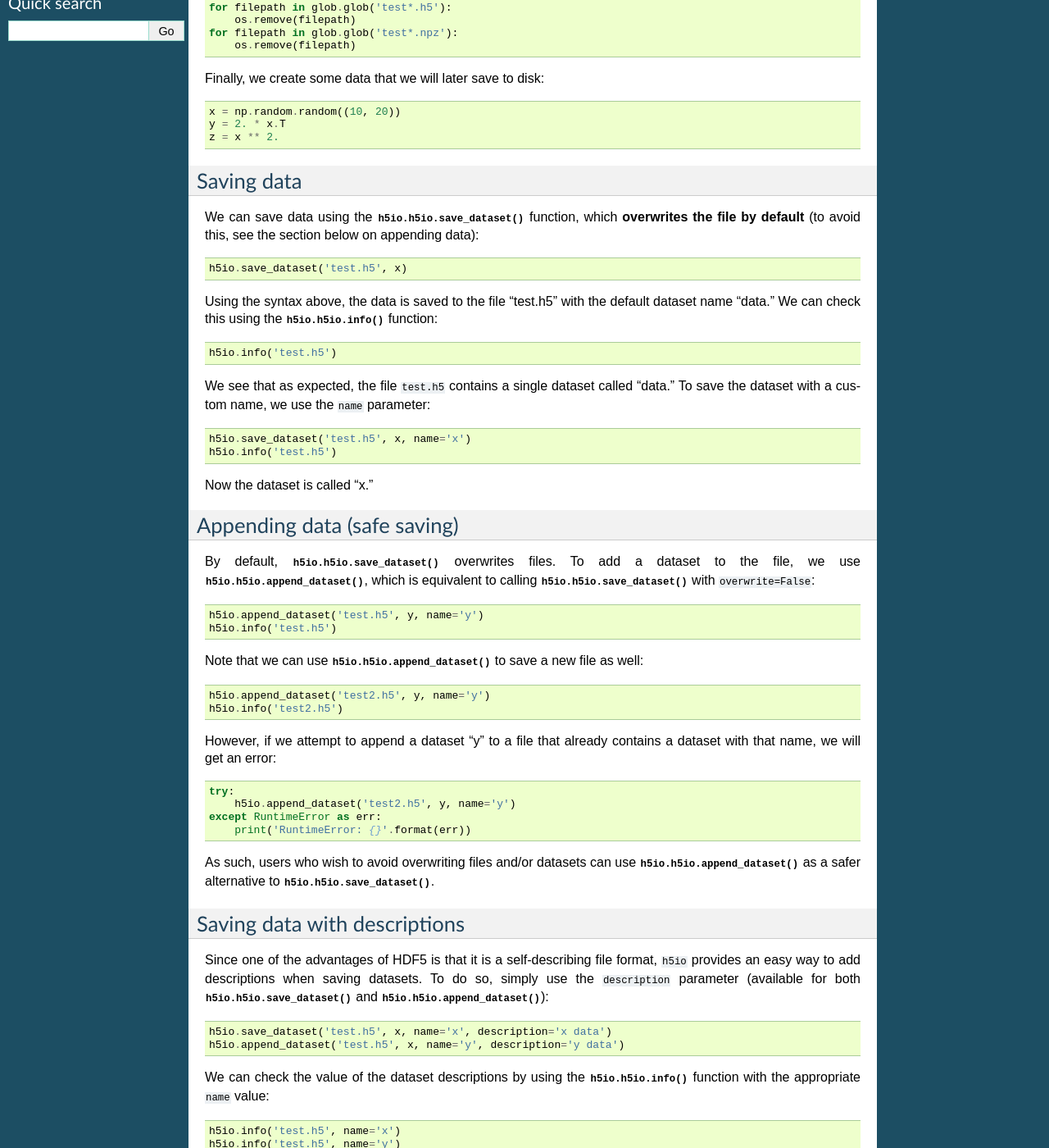
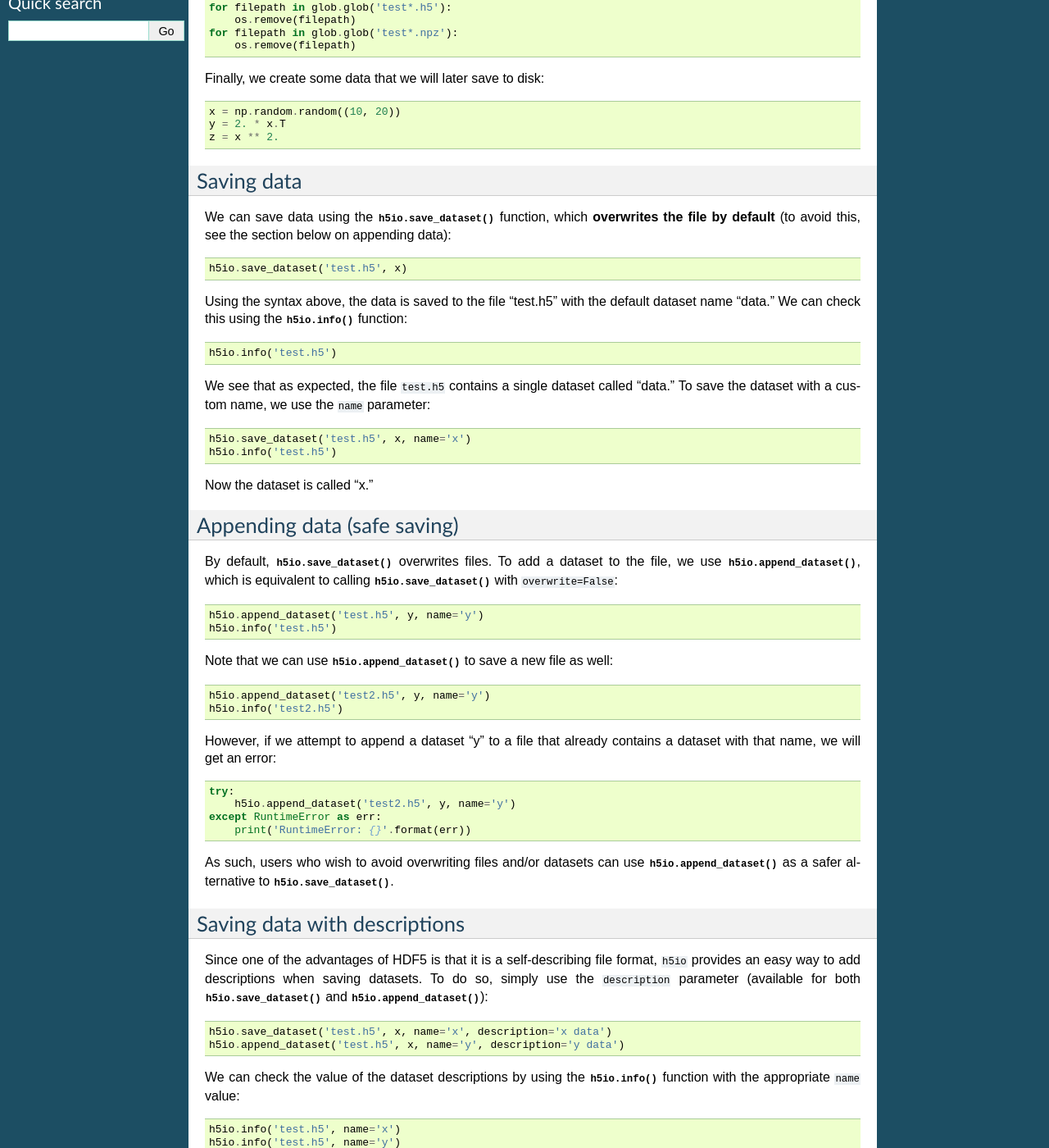
Before and after one commit to jhtu/high5py, a Sphinx documentation site: the page built from docs/tutorial.rst, in a window 1280 px wide and 1400 px high, scrolled down 377 px. Shown: the whole window at 82% size. Built offline with Sphinx 7.4.7, drawn with Linux system fonts in a browser that asks for light colours; formulas are drawn with MathJax 3; some of the changed text lies outside the part shown.

Commit message:
Fixed package namespaces so that method references/hyperlinks work.

```diff
--- a/docs/tutorial.rst
+++ b/docs/tutorial.rst
@@ -31,12 +31,12 @@
 Saving data
 -----------
 
-We can save data using the :meth:`h5io.h5io.save_dataset` function, which **overwrites the file by default** (to avoid this, see the section below on appending data)::
+We can save data using the :meth:`h5io.save_dataset` function, which **overwrites the file by default** (to avoid this, see the section below on appending data)::
 
   h5io.save_dataset('test.h5', x)
 
 Using the syntax above, the data is saved to the file "test.h5" with the default dataset name "data."
-We can check this using the :meth:`h5io.h5io.info` function::
+We can check this using the :meth:`h5io.info` function::
 
   h5io.info('test.h5')
 
@@ -52,13 +52,13 @@
 Appending data (safe saving)
 ----------------------------
 
-By default, :meth:`h5io.h5io.save_dataset` overwrites files.
-To add a dataset to the file, we use :meth:`h5io.h5io.append_dataset`, which is equivalent to calling :meth:`h5io.h5io.save_dataset` with ``overwrite=False``::
+By default, :meth:`h5io.save_dataset` overwrites files.
+To add a dataset to the file, we use :meth:`h5io.append_dataset`, which is equivalent to calling :meth:`h5io.save_dataset` with ``overwrite=False``::
 
   h5io.append_dataset('test.h5', y, name='y')
   h5io.info('test.h5')
 
-Note that we can use :meth:`h5io.h5io.append_dataset` to save a new file as well::
+Note that we can use :meth:`h5io.append_dataset` to save a new file as well::
 
   h5io.append_dataset('test2.h5', y, name='y')
   h5io.info('test2.h5')
@@ -70,19 +70,19 @@
   except RuntimeError as err:
       print('RuntimeError: {}'.format(err))
 
-As such, users who wish to avoid overwriting files and/or datasets can use :meth:`h5io.h5io.append_dataset` as a safer alternative to :meth:`h5io.h5io.save_dataset`.
+As such, users who wish to avoid overwriting files and/or datasets can use :meth:`h5io.append_dataset` as a safer alternative to :meth:`h5io.save_dataset`.
 
 
 Saving data with descriptions
 -----------------------------
 
 Since one of the advantages of HDF5 is that it is a self-describing file format, ``h5io`` provides an easy way to add descriptions when saving datasets.
-To do so, simply use the ``description`` parameter (available for both :meth:`h5io.h5io.save_dataset` and :meth:`h5io.h5io.append_dataset`)::
+To do so, simply use the ``description`` parameter (available for both :meth:`h5io.save_dataset` and :meth:`h5io.append_dataset`)::
 
   h5io.save_dataset('test.h5', x, name='x', description='x data')
   h5io.append_dataset('test.h5', x, name='y', description='y data')
 
-We can check the value of the dataset descriptions by using the :meth:`h5io.h5io.info` function with the appropriate ``name`` value::
+We can check the value of the dataset descriptions by using the :meth:`h5io.info` function with the appropriate ``name`` value::
 
   h5io.info('test.h5', name='x')
   h5io.info('test.h5', name='y')
@@ -100,7 +100,7 @@
 
   h5io.info('test.h5')
 
-We can get info on the contents of the group using the :meth:`h5io.h5io.info` function with the ``name`` parameter::
+We can get info on the contents of the group using the :meth:`h5io.info` function with the ``name`` parameter::
 
   h5io.info('test.h5', name='group')
 
@@ -108,7 +108,7 @@
 Loading data
 ------------
 
-Loading data is simple using :meth:`h5io.h5io.load_dataset`::
+Loading data is simple using :meth:`h5io.load_dataset`::
 
   x_load = h5io.load_dataset('test.h5', name='x')
   print(
@@ -117,7 +117,7 @@
   print(
       'Max diff b/w orig and loaded y: {:.2e}'.format(np.abs(y - y_load).max()))
 
-Note that the ``name`` parameter defaults to "data," so that :meth:`h5io.h5io.save_dataset` and :meth:`h5io.h5io.load_dataset` have compatible defaults::
+Note that the ``name`` parameter defaults to "data," so that :meth:`h5io.save_dataset` and :meth:`h5io.load_dataset` have compatible defaults::
 
   h5io.save_dataset('test_defaults.h5', x)
   x_load = h5io.load_dataset('test_defaults.h5')
@@ -129,7 +129,7 @@
 --------------
 
 Sometimes it is useful to query a dataset and look at its contents.
-As we have seen above, we can use :meth:`h5io.h5io.info` to get info on groups and datasets.  If we set ``return_info=True``, then we can also return a dictionary of the results::
+As we have seen above, we can use :meth:`h5io.info` to get info on groups and datasets.  If we set ``return_info=True``, then we can also return a dictionary of the results::
 
   print('FILE/ROOT INFO:')
   h5io.info('test.h5')
@@ -139,12 +139,12 @@
   info = h5io.info('test.h5', name='group/x', return_info=True)
   print(info)
 
-We can also check for the existence of a particular dataset or group using :meth:`h5io.h5io.exists`::
+We can also check for the existence of a particular dataset or group using :meth:`h5io.exists`::
 
   print('Dataset x exists:', h5io.exists('test.h5', 'x'))
   print('Dataset z exists:', h5io.exists('test.h5', 'z'))
 
-Finally, we can use :meth:`h5io.h5io.list_all` to recursively list the contents of a file or group, using the ``return_info`` parameter to return a dictionary of the results::
+Finally, we can use :meth:`h5io.list_all` to recursively list the contents of a file or group, using the ``return_info`` parameter to return a dictionary of the results::
 
   print('FILE/ROOT INFO:')
   info = h5io.list_all('test.h5')
@@ -158,7 +158,7 @@
 -----------------
 
 As alluded to above, part of what makes HDF5 a self-describing file format is that groups and datasets can have associated attributes.
-We can use :meth:`h5io.h5io.save_attributes` or :meth:`h5io.h5io.append_attributes` to add attributes to a group or dataset, with the former overwriting any existing attributes and the latter simply adding to them::
+We can use :meth:`h5io.save_attributes` or :meth:`h5io.append_attributes` to add attributes to a group or dataset, with the former overwriting any existing attributes and the latter simply adding to them::
 
   h5io.save_dataset('test.h5', 'x', name='x')
   print('DATA W/O ATTRIBUTES')
@@ -174,7 +174,7 @@
 Renaming objects
 ----------------
 
-We can easily rename a dataset or group using :meth:`h5io.h5io.rename`::
+We can easily rename a dataset or group using :meth:`h5io.rename`::
 
   print('\nORIGINAL DATA')
   h5io.info('test.h5')
@@ -190,7 +190,7 @@
 
 Sometimes when collaborating, it is useful to have code with as few dependencies as possible.
 To help with that, ``h5io`` offers methods for converting HDF5 files to and from NPZ (numpy archive) format.
-For instance, the following code saves data to HDF5, then converts the entire contents of that file to NPZ using :meth:`h5io.h5io.to_npz`::
+For instance, the following code saves data to HDF5, then converts the entire contents of that file to NPZ using :meth:`h5io.to_npz`::
 
   h5io.save_dataset('test.h5', x, name='xy_group/x')
   h5io.append_dataset('test.h5', y, name='xy_group/y')
```
